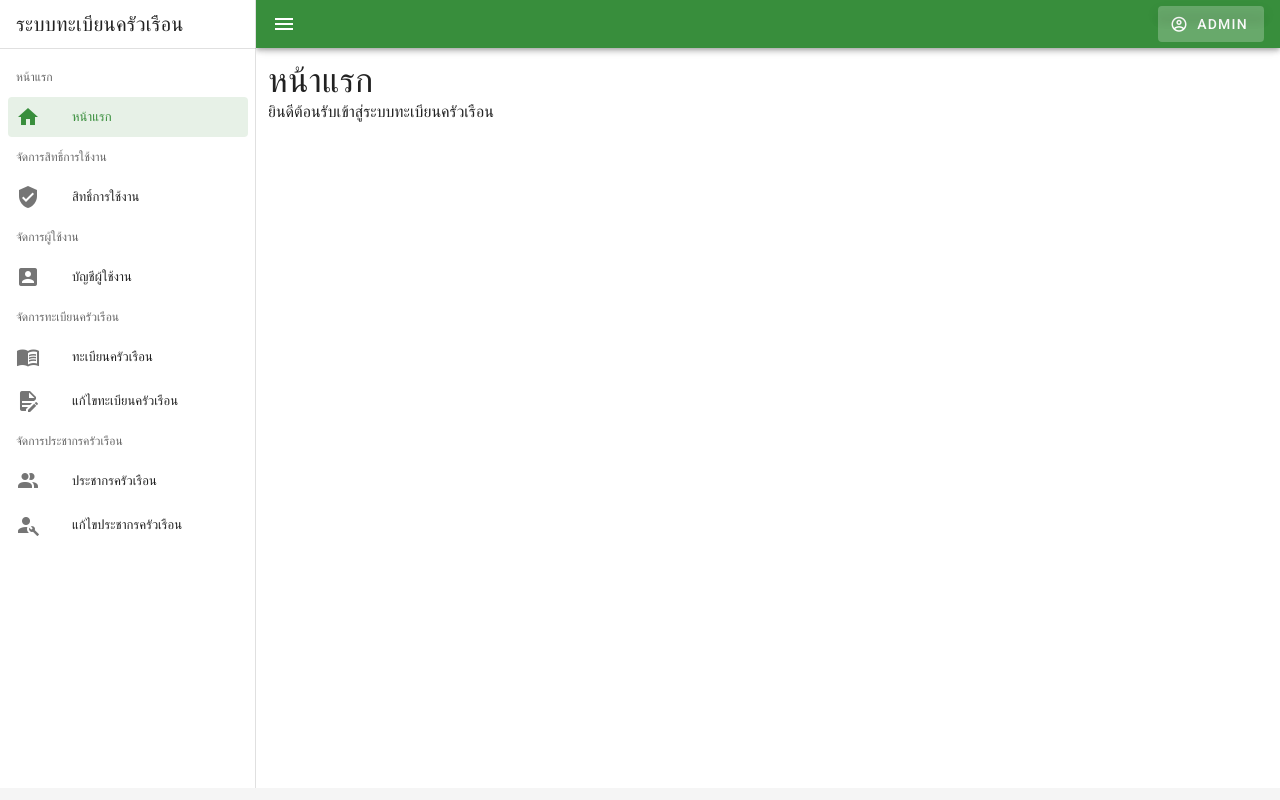
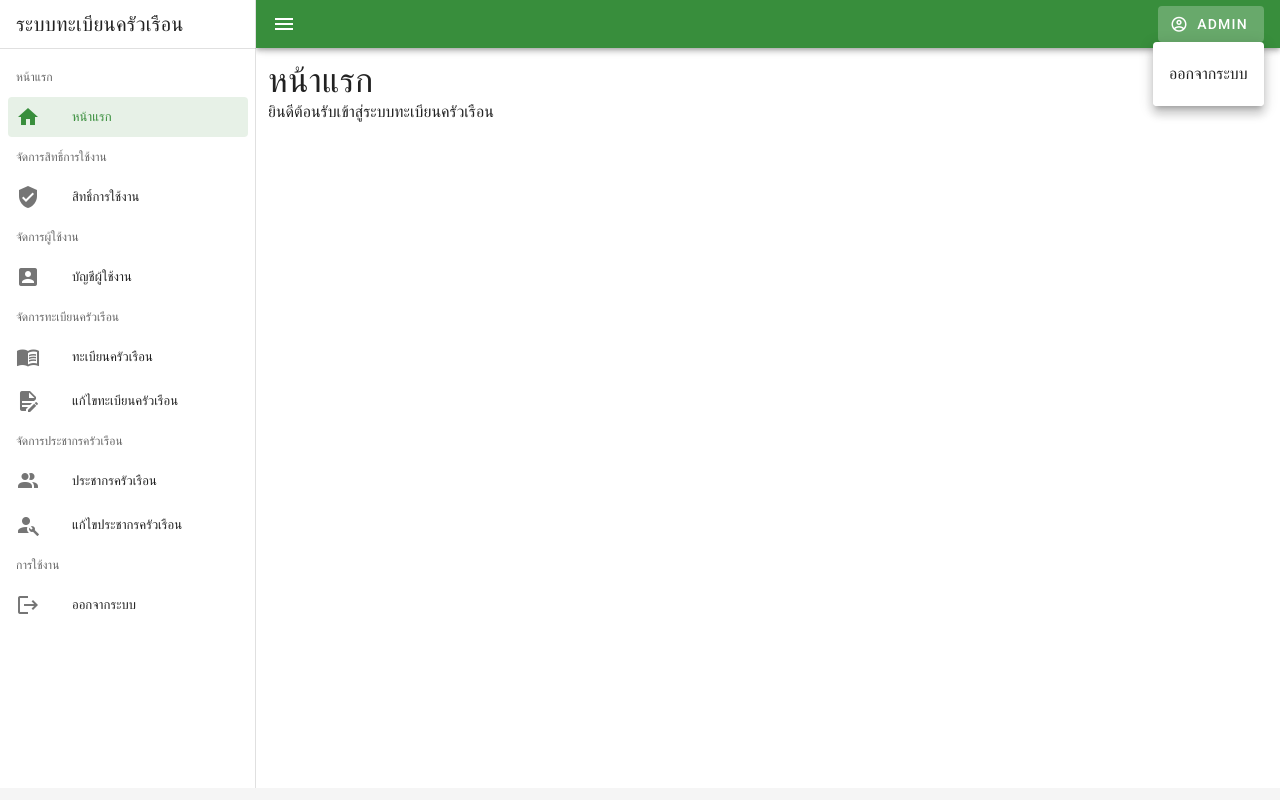
Before and after one commit to phanuphongforwork/end-project-new, a Nuxt app: page / in a window 1280 px wide. Both pictures are taken after a click on the button "ADMIN". Built offline with nearby package versions, Linux system fonts and the light colour scheme.

Commit message:
feat: menu logout

```diff
--- a/constants/menu.js
+++ b/constants/menu.js
@@ -78,4 +78,15 @@ export default [
       },
     ],
   },
+  {
+    title: "การใช้งาน",
+    subMenus: [
+      {
+        text: "ออกจากระบบ",
+        icon: "mdi-logout",
+        active: false,
+        to: "/login",
+      },
+    ],
+  },
 ];
--- a/layouts/default.vue
+++ b/layouts/default.vue
@@ -46,13 +46,28 @@
 
       <v-spacer></v-spacer>
 
-      <v-menu bottom left class="d-md-none d-lg-flex">
+      <!-- <v-menu >
+        <template v-slot:activator="{ on }">
+
+
+          <v-btn color="primary" depressed v-on="on">
+            <v-icon left> mdi-account-circle-outline </v-icon>
+            Admin
+          </v-btn>
+        </template>
+      </v-menu> -->
+      <v-menu bottom left class="d-md-none d-lg-flex" offset-y>
         <template v-slot:activator="{ on }">
           <v-btn color="primary" depressed v-on="on">
             <v-icon left> mdi-account-circle-outline </v-icon>
             Admin
           </v-btn>
         </template>
+        <v-list>
+          <v-list-item nuxt to="/login">
+            <v-list-item-title>ออกจากระบบ</v-list-item-title>
+          </v-list-item>
+        </v-list>
       </v-menu>
     </v-app-bar>
 
```
